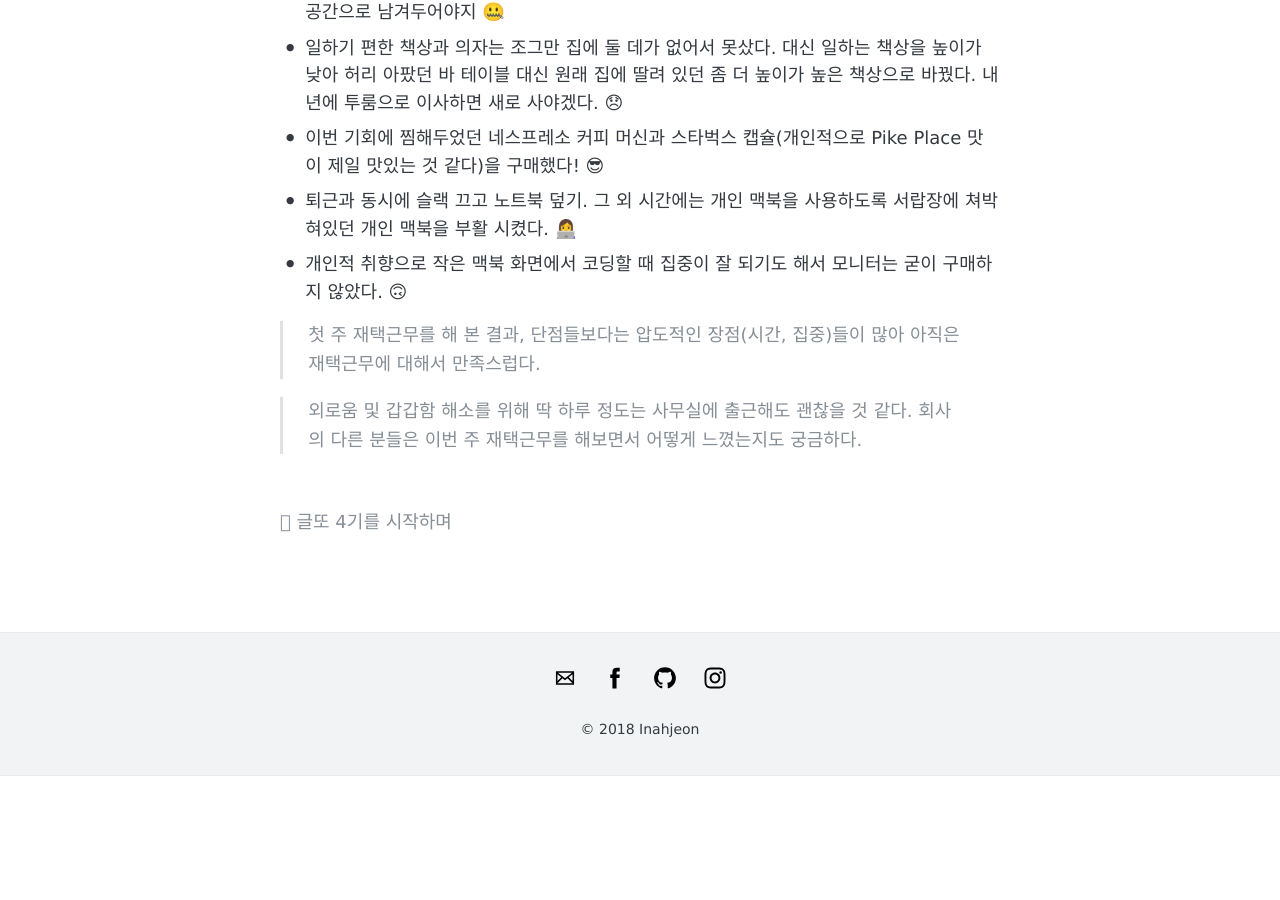
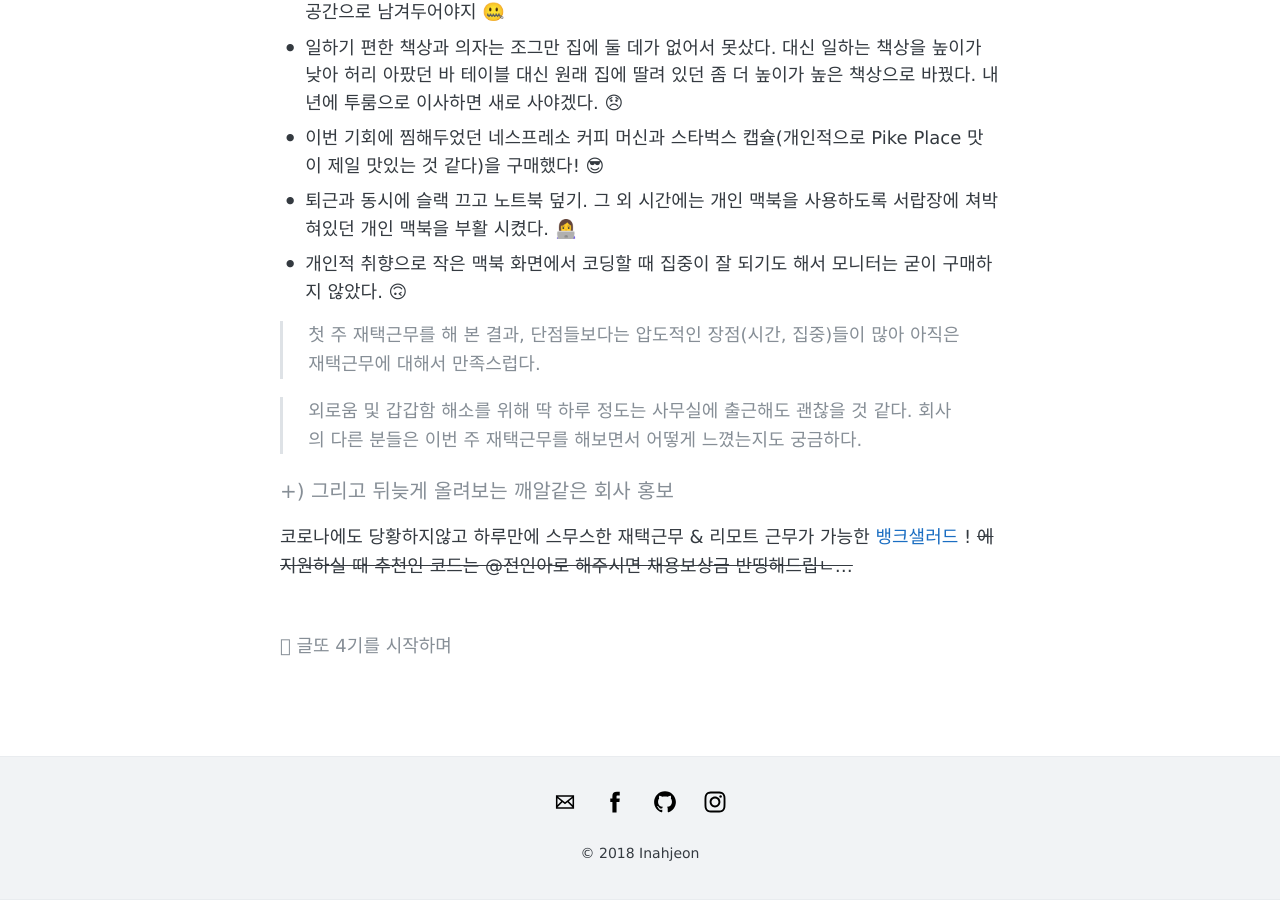
Before and after one commit to inahjeon/inahjeon.github.io, a Jekyll site: the page built from _posts/2020-03-01-work-from-home.md, in a window 1280 px wide and 900 px high, scrolled down 3814 px. Built offline with Jekyll 4.4.1, drawn with Linux system fonts in a browser that asks for light colours; before the commit the page ends 4590 px from its top, so only the background shows below that.

Commit message:
Add banksalad PPL

```diff
--- a/_posts/2020-03-01-work-from-home.md
+++ b/_posts/2020-03-01-work-from-home.md
@@ -111,3 +111,8 @@ comments: true
 > 첫 주 재택근무를 해 본 결과, 단점들보다는 압도적인 장점(시간, 집중)들이 많아 아직은 재택근무에 대해서 만족스럽다.
 
 > 외로움 및 갑갑함 해소를 위해 딱 하루 정도는 사무실에 출근해도 괜찮을 것 같다. 회사의 다른 분들은 이번 주 재택근무를 해보면서 어떻게 느꼈는지도 궁금하다.
+
+
+#### +) 그리고 뒤늦게 올려보는 깨알같은 회사 홍보
+
+코로나에도 당황하지않고 하루만에 스무스한 재택근무 & 리모트 근무가 가능한 [뱅크샐러드](https://career.banksalad.com/) ! ~~에 지원하실 때 추천인 코드는 @전인아로 해주시면 채용보상금 반띵해드립ㄴ...~~
```
